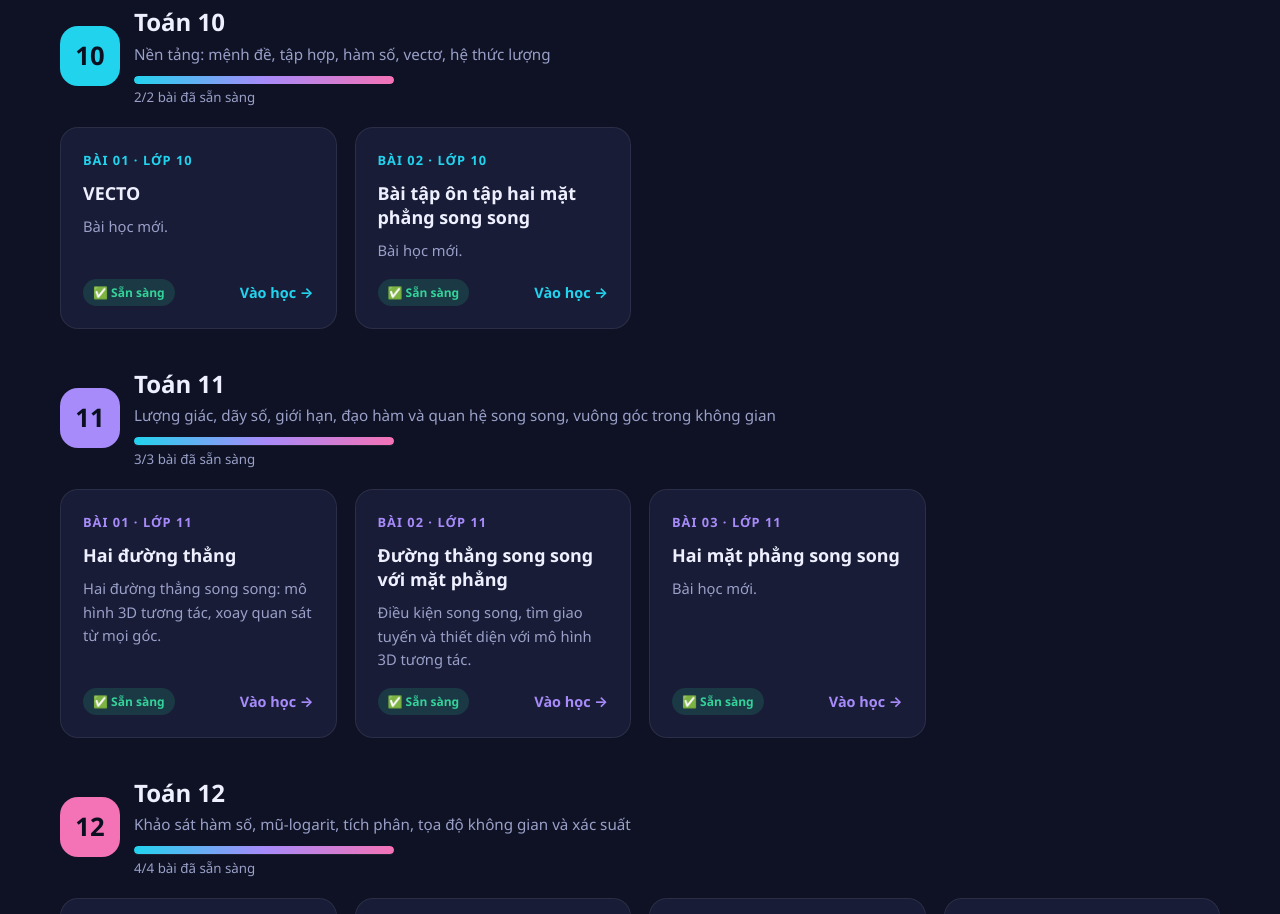
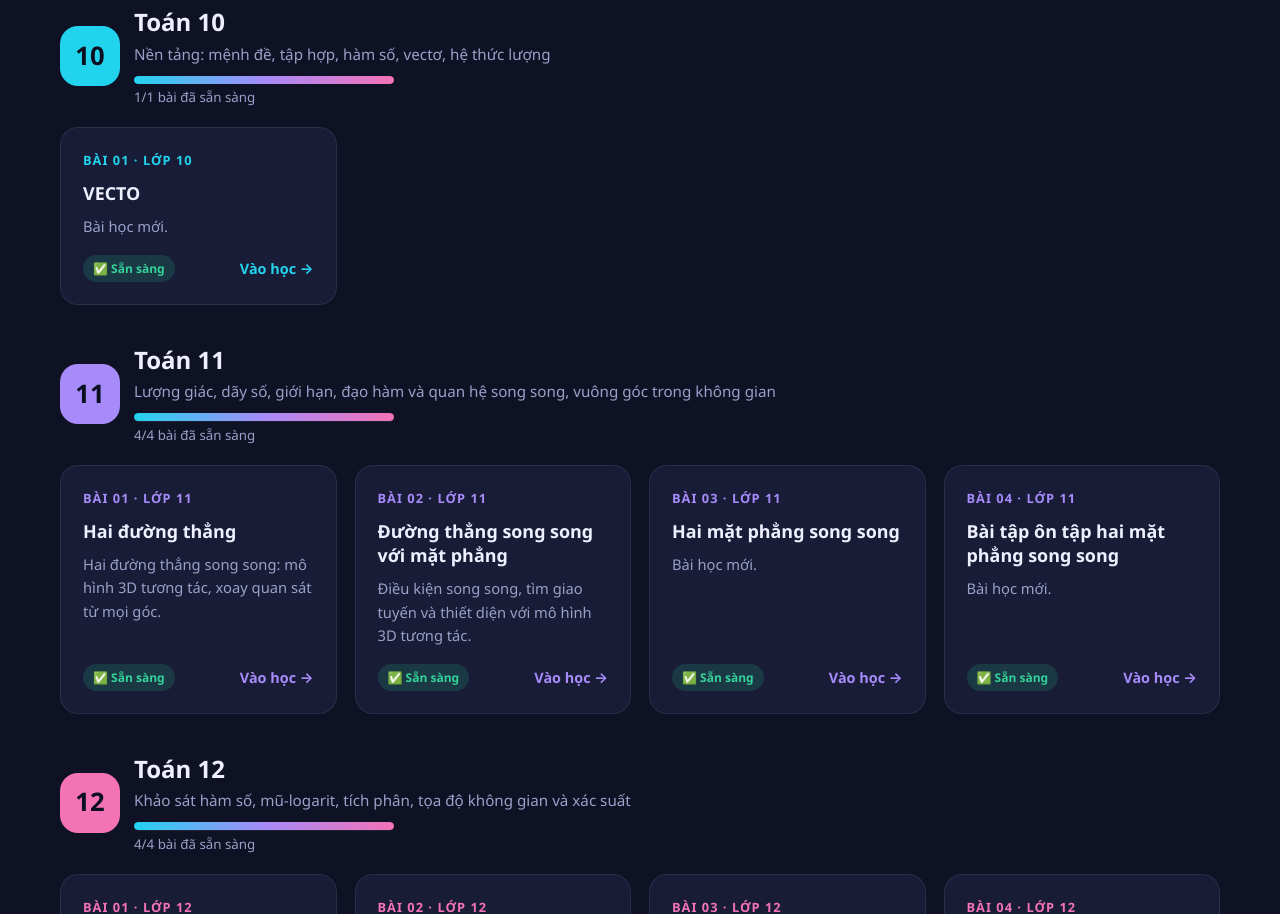
Before and after one commit to ttatuc3macdinhchigli-eng/hoctoancungthaytu, a plain HTML site: page index.html in a window 1280 px wide. Shown: the part 799-1713 px from the top of the page. Drawn offline with nearby package versions, Linux system fonts and the light colour scheme.

Commit message:
Update index.html

```diff
--- a/index.html
+++ b/index.html
@@ -359,8 +359,7 @@ const GRADES = [
     desc: "Nền tảng: mệnh đề, tập hợp, hàm số, vectơ, hệ thức lượng",
     lessons: [
             { t: "VECTO", d: "Bài học mới.", href: "10_VECTO__index.html", status: "ready" },
-       { t: "Bài tập ôn tập hai mặt phẳng song song", d: "Bài học mới.", href: "11_BAI_TAP_HAI_MAT_PHANGSONG_SONG_index_index.html", status: "ready" },
-    ]
+         ]
   },
   {
     g: "11", id: "lop11", title: "Toán 11", color: "var(--c11)", hex: "#a78bfa",
@@ -369,7 +368,8 @@ const GRADES = [
       { t: "Hai đường thẳng", d: "Hai đường thẳng song song: mô hình 3D tương tác, xoay quan sát từ mọi góc.", href: "11_HAI_DUONG_THANG_SONG_SONG__index.html", status: "ready" },
       { t: "Đường thẳng song song với mặt phẳng", d: "Điều kiện song song, tìm giao tuyến và thiết diện với mô hình 3D tương tác.", href: "11_DUONG_THANG_SONG_SONG_MAT_PHANG__index.html", status: "ready" },
    { t: "Hai mặt phẳng song song", d: "Bài học mới.", href: "hai_m_t_ph_ng_song_song_to_n_11_kntt", status: "ready" },
-    ]
+    { t: "Bài tập ôn tập hai mặt phẳng song song", d: "Bài học mới.", href: "11_BAI_TAP_HAI_MAT_PHANGSONG_SONG_index.html", status: "ready" },
+  ]
   },
   {
     g: "12", id: "lop12", title: "Toán 12", color: "var(--c12)", hex: "#f472b6",
```
